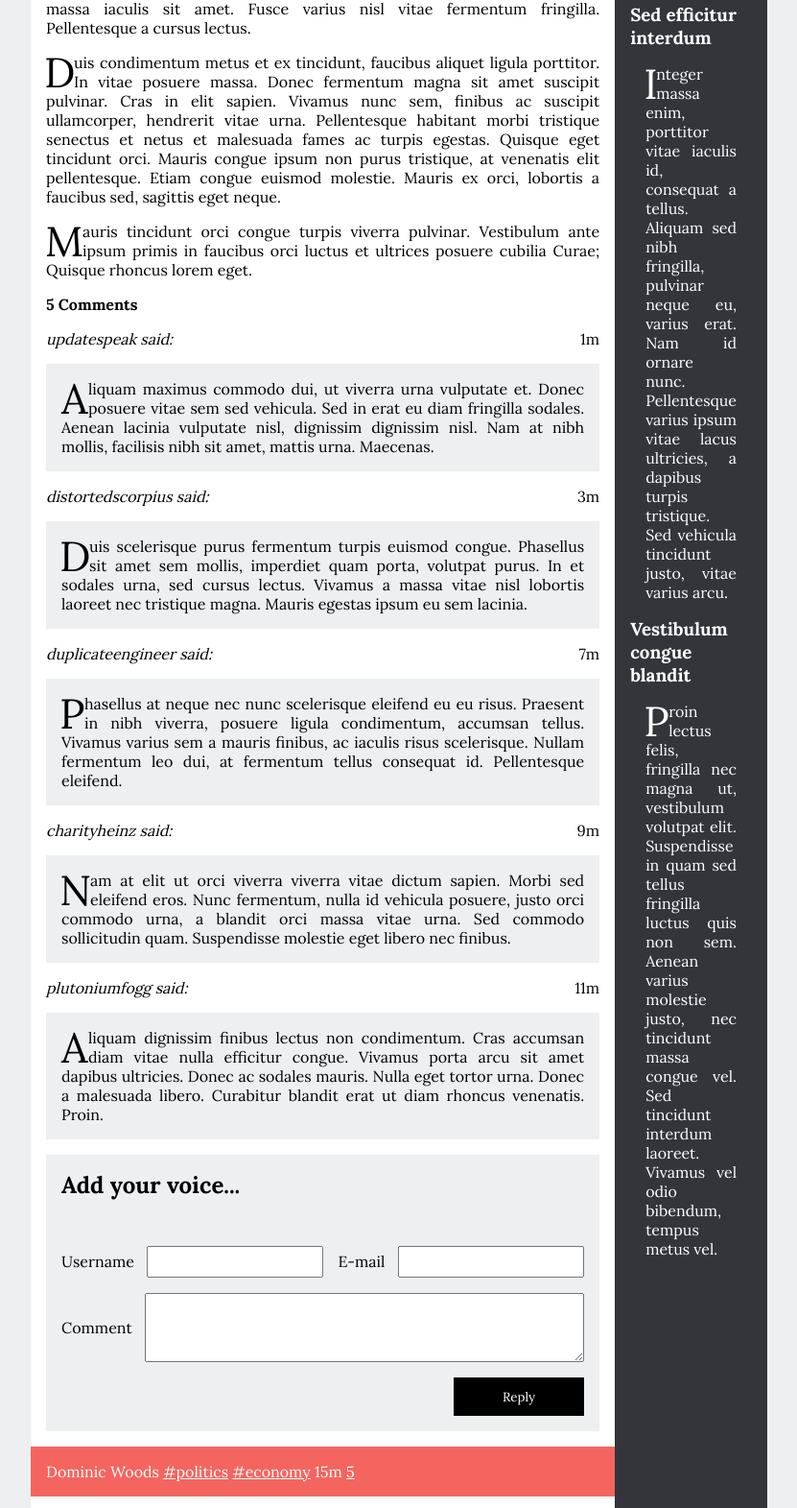
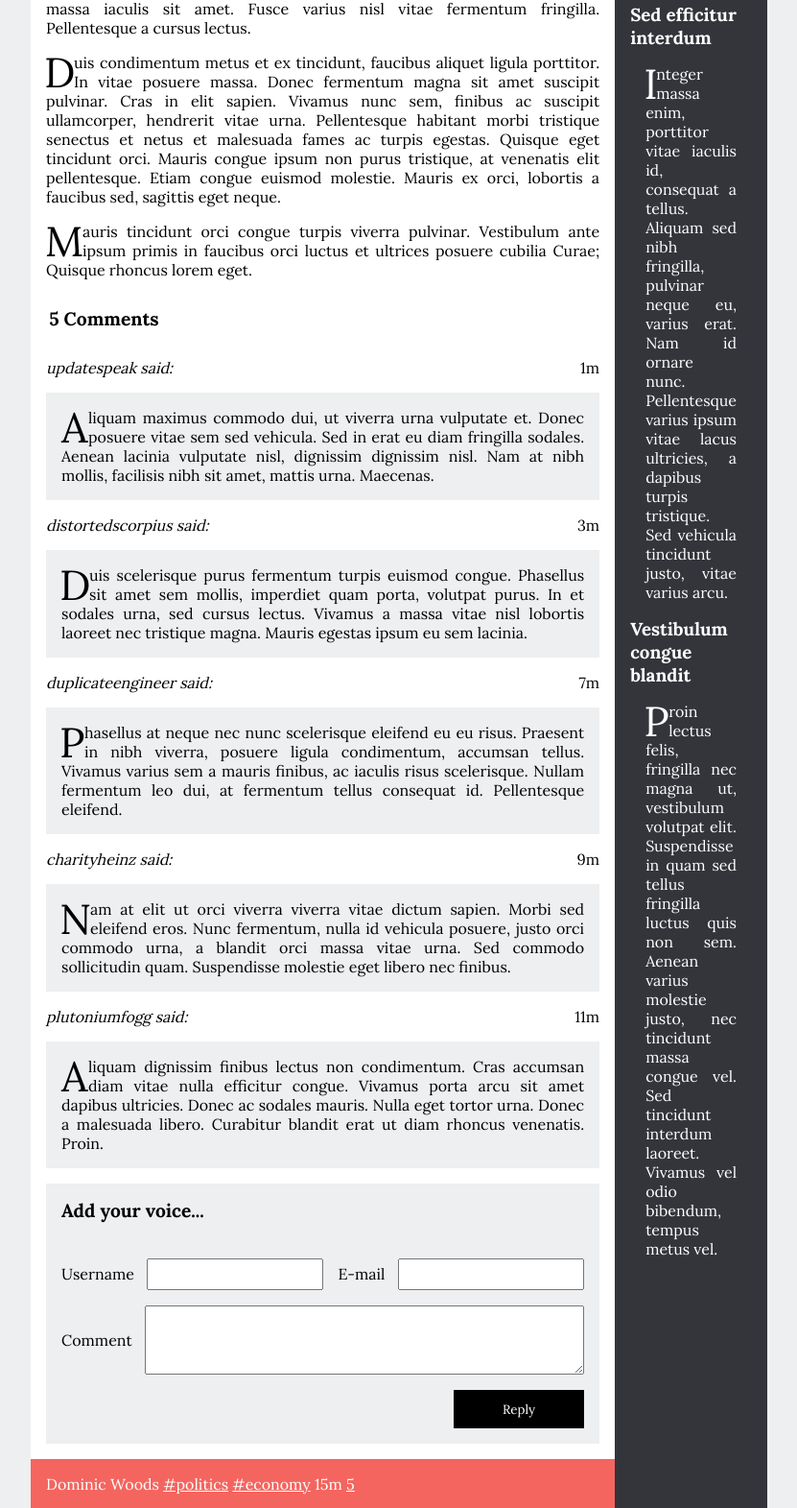
Before and after one commit to eduardo-mdc/LEIC-LTW, a PHP site: page /item.html in a window 1280 px wide. Shown: the part 683-2254 px from the top of the page at 96% size, without its empty margins (224-1055 px from the left). Run offline with PHP 8.4, Linux system fonts and the light colour scheme.

Commit message:
Update comments.css

```diff
--- a/aula2/comments.css
+++ b/aula2/comments.css
@@ -36,6 +36,7 @@ section#comments form{
 section#comments form h2{
     grid-column-end: span 2;
     margin-bottom: 2em;
+    font-size: 1.2em;
 }
 
 section#comments form label:nth-child(4){
@@ -46,6 +47,12 @@ section#comments form label:nth-child(4) textarea{
     height: 5em;
 }
 
+section#comments h1{
+    font-weight: bolder;
+    margin-top: 1.5em;
+    margin-bottom: 1.5em;
+    font-size: 1.2em;
+}
 
 section#comments form button{
     grid-column-start: 2;
@@ -57,9 +64,13 @@ section#comments form button{
     border: none;
 }
 
+
+
 section#comments form button:hover{
     background-color: white;
     color: black;
+    border-style: solid;
+    border-color: grey;
 }
 
 
```
